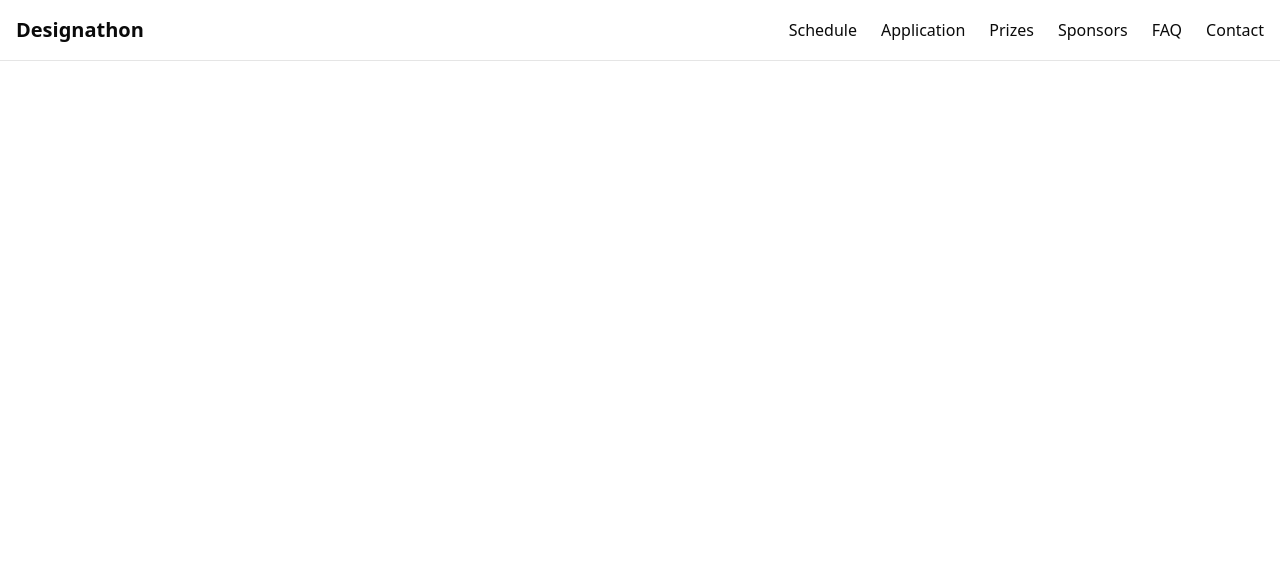
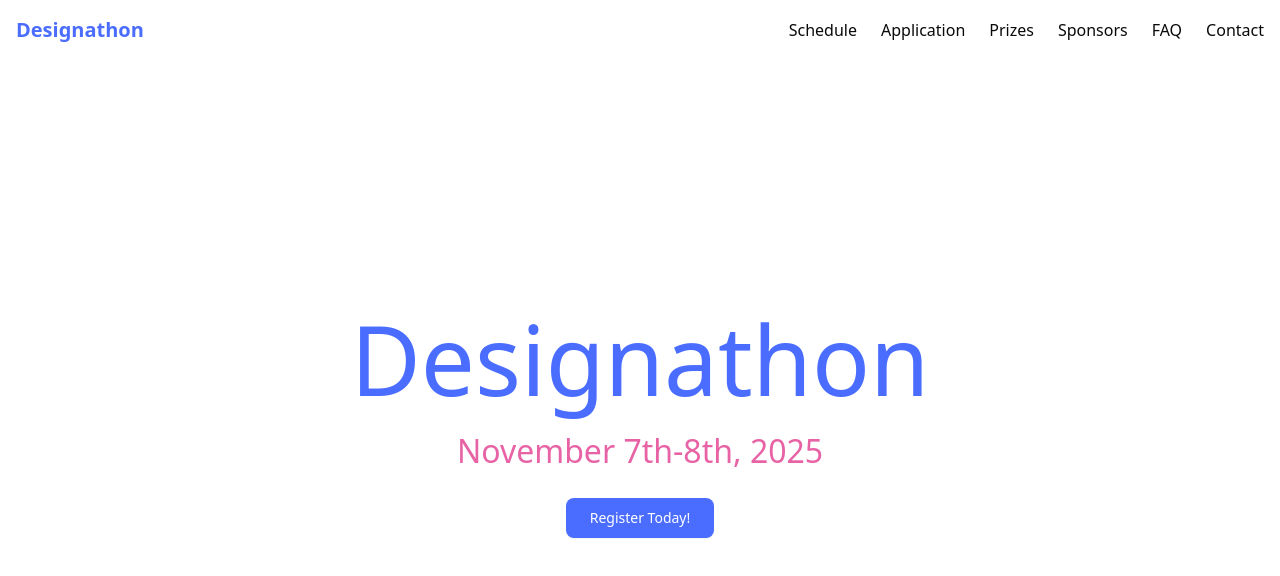
Before and after one commit to DreamTeamSE/Designathon, a Next.js app in the folder frontend/: page / in a window 1280 px wide. Shown: the top 576 px of the page. Built offline with nearby package versions, Linux system fonts and the light colour scheme.

Commit message:
changed some colors and made hero section (#3)

```diff
--- a/frontend/src/app/globals.css
+++ b/frontend/src/app/globals.css
@@ -52,14 +52,14 @@
   --card-foreground: oklch(0.145 0 0);
   --popover: oklch(1 0 0);
   --popover-foreground: oklch(0.145 0 0);
-  --primary: oklch(0.205 0 0);
-  --primary-foreground: oklch(0.985 0 0);
-  --secondary: oklch(0.97 0 0);
-  --secondary-foreground: oklch(0.205 0 0);
+  --primary: #4A6DFF;
+  --primary-foreground: #FFFFFF;
+  --secondary: #E763A5;
+  --secondary-foreground: #000000;
   --muted: oklch(0.97 0 0);
   --muted-foreground: oklch(0.556 0 0);
-  --accent: oklch(0.97 0 0);
-  --accent-foreground: oklch(0.205 0 0);
+  --accent: #D9261C;
+  --accent-foreground: #FFFFFF;
   --destructive: oklch(0.577 0.245 27.325);
   --destructive-foreground: oklch(0.577 0.245 27.325);
   --border: oklch(0.922 0 0);
@@ -79,6 +79,7 @@
   --sidebar-accent-foreground: oklch(0.205 0 0);
   --sidebar-border: oklch(0.922 0 0);
   --sidebar-ring: oklch(0.708 0 0);
+
 }
 
 .dark {
--- a/frontend/src/app/layout.tsx
+++ b/frontend/src/app/layout.tsx
@@ -1,7 +1,7 @@
 import type { Metadata } from "next";
 import { Geist, Geist_Mono } from "next/font/google";
 import "./globals.css";
-import { Navbar } from "@/components/ui/navbar";
+import { Navbar } from "@/components/layout/navbar";
 
 const geistSans = Geist({
   variable: "--font-geist-sans",
--- a/frontend/src/app/page.tsx
+++ b/frontend/src/app/page.tsx
@@ -1,8 +1,10 @@
+import Hero from "@/components/layout/Hero";
 
 
 export default function Home() {
   return (
     <div>
+      <Hero />
     </div>
   );
 }
--- /dev/null
+++ b/frontend/src/components/layout/Hero.tsx
@@ -0,0 +1,13 @@
+
+import { Button } from "@/components/ui/button"
+
+
+export default function Hero() {
+    return (
+      <div className="min-h-[calc(100vh-60px)] flex flex-col justify-center items-center">
+        <h1 className="text-4xl md:text-[6em] text-primary">Designathon</h1>
+        <h1 className="text-xl md:text-[2em] mt-[16px] text-secondary">November 7th-8th, 2025</h1>
+        <Button className="my-4 mt-[24px]" variant="default" size="lg">Register Today!</Button>
+      </div>
+    );
+  }
--- a/frontend/src/components/ui/navbar.tsx
+++ b/frontend/src/components/layout/navbar.tsx
@@ -10,20 +10,20 @@ export function Navbar() {
   const [isOpen, setIsOpen] = useState(false)
 
   return (
-    <nav className="flex items-center justify-between p-4 bg-background border-b">
+    <nav className="flex items-center justify-between p-4 bg-background">
       {/* Logo */}
-      <Link href="/" className="text-xl font-bold">
+      <Link href="/" className="text-xl font-bold text-primary">
         Designathon
       </Link>
 
       {/* Desktop Navigation */}
       <div className="hidden md:flex space-x-6">
-        <Link href="/schedule" className="hover:text-primary">Schedule</Link>
-        <Link href="/application" className="hover:text-primary">Application</Link>
-        <Link href="/prizes" className="hover:text-primary">Prizes</Link>
-        <Link href="/sponsors" className="hover:text-primary">Sponsors</Link>
-        <Link href="/faq" className="hover:text-primary">FAQ</Link>
-        <Link href="/contact" className="hover:text-primary">Contact</Link>
+        <Link href="/schedule" className="hover:text-secondary">Schedule</Link>
+        <Link href="/application" className="hover:text-secondary">Application</Link>
+        <Link href="/prizes" className="hover:text-secondary">Prizes</Link>
+        <Link href="/sponsors" className="hover:text-secondary">Sponsors</Link>
+        <Link href="/faq" className="hover:text-secondary">FAQ</Link>
+        <Link href="/contact" className="hover:text-secondary">Contact</Link>
       </div>
 
       {/* Mobile Menu */}
```
